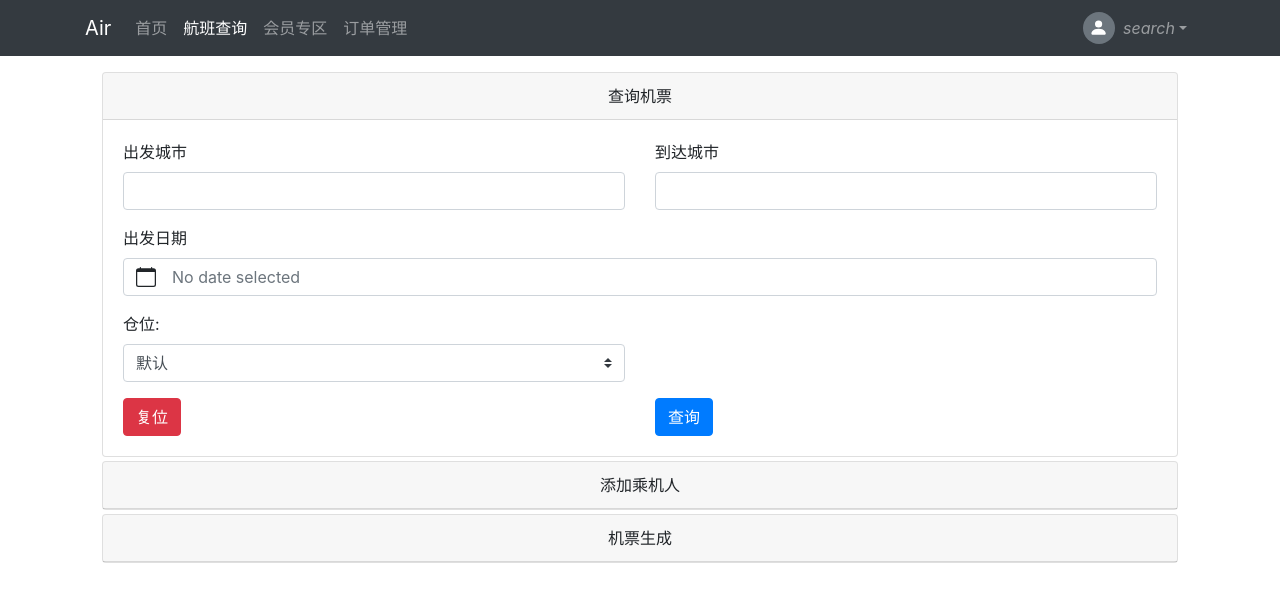
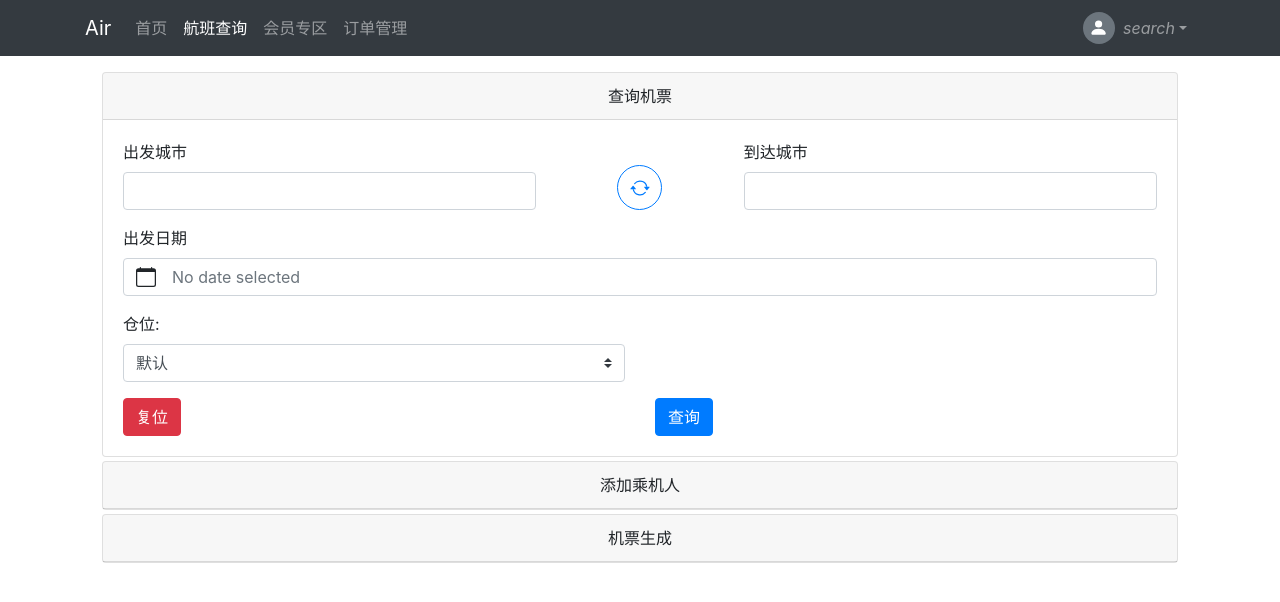
Before and after one commit to GeniusMiaozz/Big-data-based-Airline-Site, a Vue app in the folder frontend/: page /search in a window 1280 px wide. Shown: the top 602 px of the page. Built offline with nearby package versions, Linux system fonts and the light colour scheme; sample sign-in values are in the browser's storage.

Commit message:
完善订票界面

```diff
--- a/frontend/src/components/AirSearchComps/FlightList.vue
+++ b/frontend/src/components/AirSearchComps/FlightList.vue
@@ -64,7 +64,21 @@
         data() {
             return {
                 show: false,
-                tickets: []
+                tickets: [
+                    {
+                        "id": 2,
+                        "airline": "东方航空",
+                        "flight_number": "MU5104",
+                        "departure_time": "09:00",
+                        "landing_time": "11:15",
+                        "departure_airport": "首都机场T2",
+                        "landing_airport": "虹桥国际机场T2",
+                        "economy_class": "1,010",
+                        "s_economy_class": "2,010",
+                        "first_class": "3,090",
+                        "flight_time": "02小时15分钟"
+                    }
+                ]
             }
         },
         methods: {
--- a/frontend/src/components/AirSearchComps/SearchTicket.vue
+++ b/frontend/src/components/AirSearchComps/SearchTicket.vue
@@ -1,7 +1,7 @@
 <template>
     <b-form @submit="onSubmit" @reset="onReset" v-if="show">
         <b-row align-h="start">
-            <b-col cols="6">
+            <b-col cols="5">
                 <b-form-group
                         id="input-group-1"
                         label="出发城市"
@@ -15,7 +15,12 @@
                     ></b-form-input>
                 </b-form-group>
             </b-col>
-            <b-col cols="6">
+            <b-col cols="2" style="text-align: center">
+                <b-button variant="outline-primary" class="button_x" @click="swapFromTo">
+                    <b-icon-arrow-repeat></b-icon-arrow-repeat>
+                </b-button>
+            </b-col>
+            <b-col cols="5">
                 <b-form-group
                         id="input-group-2"
                         label="到达城市"
@@ -40,7 +45,6 @@
                                        class="mb-2"
                                        required
                     >
-
                     </b-form-datepicker>
                 </b-form-group>
             </b-col>
@@ -71,6 +75,7 @@
 
 <script>
     import Msg from "./msg.js"
+
     export default {
         name: "SearchTicket",
         data() {
@@ -94,7 +99,7 @@
             onSubmit(evt) {
                 evt.preventDefault()
                 console.log(JSON.stringify(this.form))
-                Msg.$emit("val","1")
+                Msg.$emit("val", "1")
             },
             onReset(evt) {
                 evt.preventDefault()
@@ -110,10 +115,18 @@
                     this.show = true
                 })
             },
+            swapFromTo() {
+                [this.form.city_to, this.form.city_from] = [this.form.city_from, this.form.city_to]
+            }
         },
     }
 </script>
 
 <style scoped>
-
+    .button_x {
+        border-radius: 50%;
+        width: 45px;
+        height: 45px;
+        margin-top: 25px;
+    }
 </style>
```
